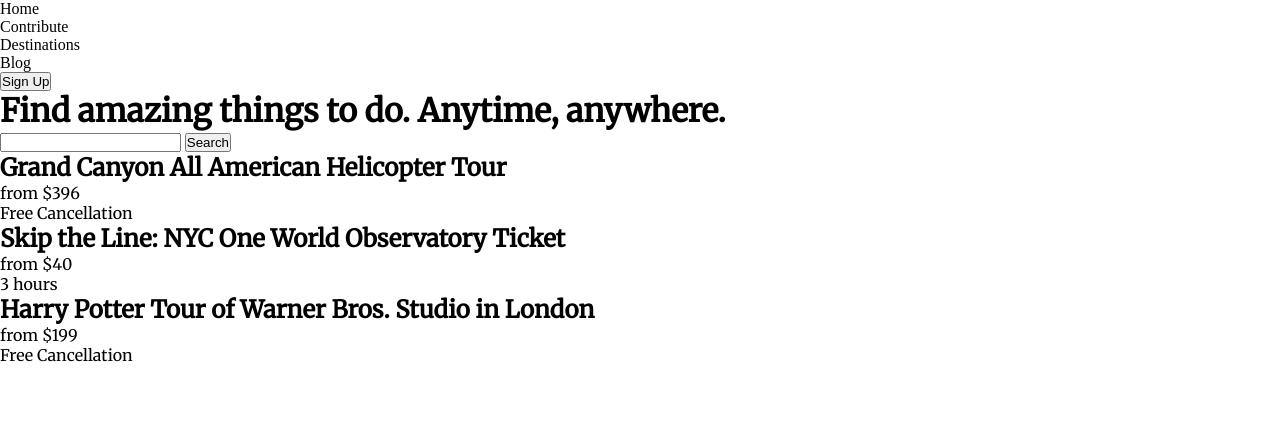
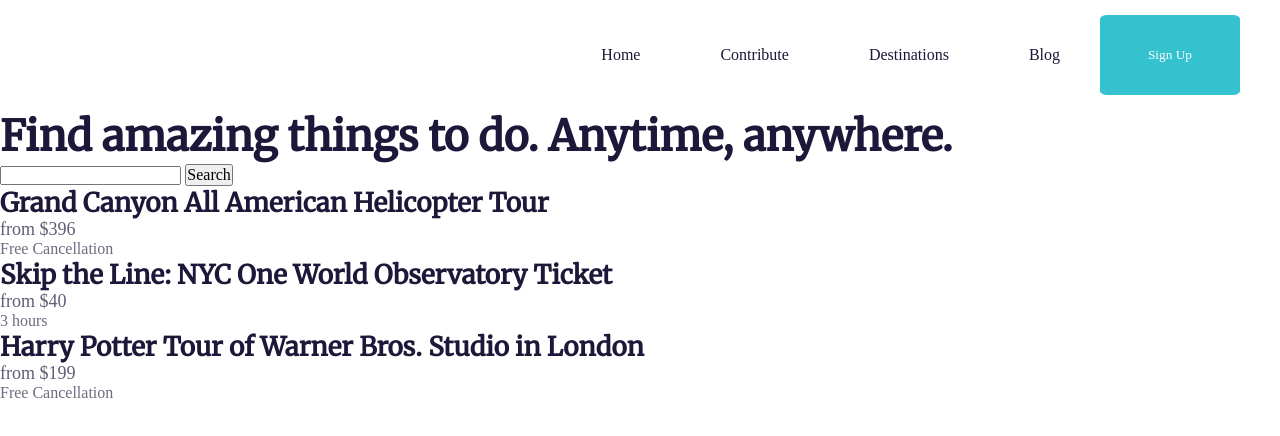
Before and after one commit to RichardVerbraak/UI-Design-1134, a website: page index.html in a window 1280 px wide. Drawn offline with Linux system fonts and the light colour scheme; a web font is replaced by a local one.

Commit message:
Navigation complete

```diff
--- a/index.html
+++ b/index.html
@@ -14,10 +14,10 @@
 		<div class="container">
 			<nav class="navigation">
 				<ul class="navigation-items">
-					<li class="navigation-item">Home</li>
-					<li class="navigation-item">Contribute</li>
-					<li class="navigation-item">Destinations</li>
-					<li class="navigation-item">Blog</li>
+					<li class="navigation-items--item">Home</li>
+					<li class="navigation-items--item">Contribute</li>
+					<li class="navigation-items--item">Destinations</li>
+					<li class="navigation-items--item">Blog</li>
 					<button class="navigation-signup">Sign Up</button>
 				</ul>
 			</nav>
--- a/sass/base/_base.scss
+++ b/sass/base/_base.scss
@@ -5,6 +5,10 @@
 	padding: 0;
 }
 
+html {
+	font-size: 62.5%;
+}
+
 body {
 	box-sizing: border-box;
 }
--- a/sass/base/_typography.scss
+++ b/sass/base/_typography.scss
@@ -0,0 +1,5 @@
+body {
+	color: $color-primary;
+	font-family: 'Merriweather', sans-serif;
+	font-size: 1.6rem;
+}
--- /dev/null
+++ b/sass/components/_container.scss
@@ -0,0 +1,2 @@
+.container {
+}
--- /dev/null
+++ b/sass/components/_footer.scss
@@ -0,0 +1,20 @@
+.footer {
+	&-card {
+		&--header {
+			font-size: 2.6rem;
+			color: $color-primary;
+		}
+
+		&--pricing {
+			font-family: 'Muli';
+			font-size: 1.8rem;
+			color: $color-secondary;
+		}
+
+		&--span {
+			font-family: 'Muli';
+			font-size: 1.6rem;
+			color: $color-tertiary;
+		}
+	}
+}
--- a/sass/components/_landing.scss
+++ b/sass/components/_landing.scss
@@ -1,3 +1,16 @@
 .landing {
 	font-family: 'Merriweather';
+
+	&-header {
+		font-size: 4.2rem;
+	}
+
+	&-input {
+		font-size: 1.8rem;
+	}
+
+	&-search-button {
+		font-size: 1.6rem;
+		font-family: 'Muli';
+	}
 }
--- a/sass/components/_navigation.scss
+++ b/sass/components/_navigation.scss
@@ -1,3 +1,27 @@
 .navigation {
 	font-family: 'Muli';
+	font-size: 1.6rem;
+
+	&-items {
+		display: flex;
+		align-items: center;
+		justify-content: flex-end;
+		margin-right: 4rem;
+		height: 11rem;
+		list-style: none;
+
+		&--item {
+			padding: 4rem;
+		}
+	}
+
+	&-signup {
+		font-family: 'Muli';
+		color: #fff;
+		background-color: $sign-up;
+		border-radius: 5%;
+		border: none;
+		width: 14rem;
+		height: 8rem;
+	}
 }
--- a/sass/main.scss
+++ b/sass/main.scss
@@ -3,5 +3,7 @@
 @import 'base/base';
 @import 'base/typography';
 
+@import 'components/container';
 @import 'components/navigation';
 @import 'components/landing';
+@import 'components/footer';
```
Also changed, not shown: css/main.css, 2 other files.
